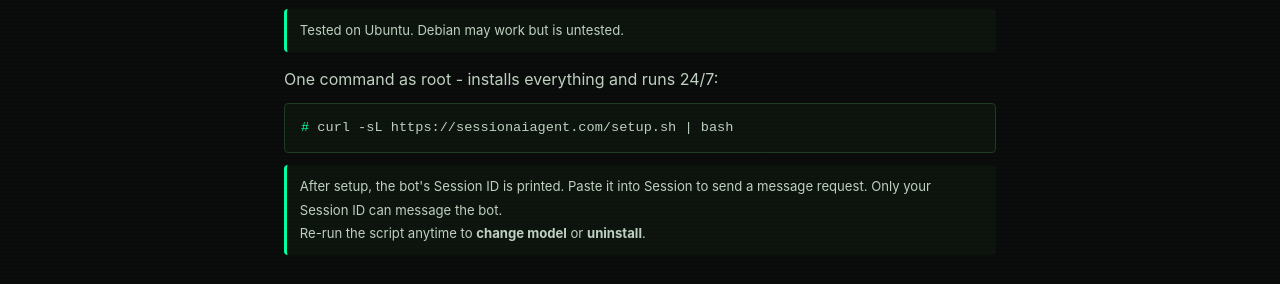
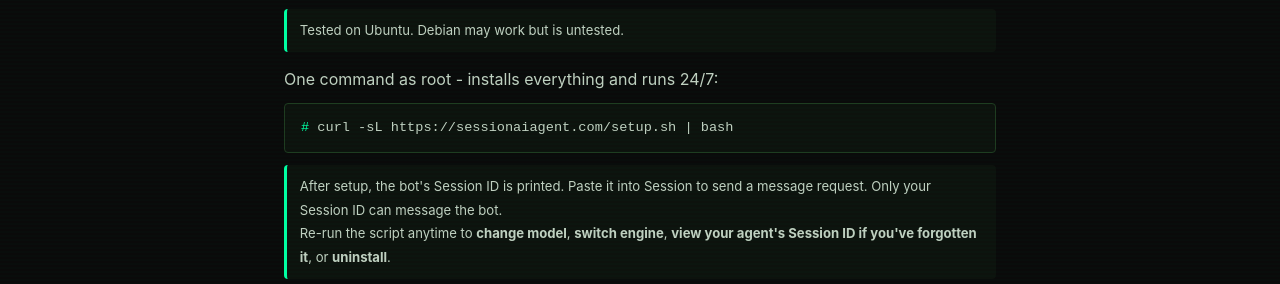
Before and after one commit to websplaining/sessionaiagent, a plain HTML site: page site/index.html in a window 1280 px wide. Shown: the part 377-661 px from the top of the page. Drawn offline with Linux system fonts and the light colour scheme.

Commit message:
Add switch engine / view Session ID to re-run note (12 locales)

```diff
--- a/site/index.html
+++ b/site/index.html
@@ -207,7 +207,7 @@
 <div class="code"><pre><span class="p">#</span> curl -sL https://sessionaiagent.com/setup.sh | bash</pre></div>
 
 <div class="note"><span data-i18n="note_rerun1">After setup, the bot's Session ID is printed. Paste it into Session to send a message request. Only your Session ID can message the bot.</span><br>
-  <span data-i18n="note_rerun2">Re-run the script anytime to</span> <strong data-i18n="change_model">change model</strong> <span data-i18n="or">or</span> <strong data-i18n="uninstall">uninstall</strong>.
+  <span data-i18n="note_rerun2">Re-run the script anytime to</span> <strong data-i18n="change_model">change model</strong>, <strong data-i18n="switch_engine">switch engine</strong>, <strong data-i18n="view_session_id">view your agent's Session ID if you've forgotten it</strong>, <span data-i18n="or">or</span> <strong data-i18n="uninstall">uninstall</strong>.
 </div>
 
 <h2 id="opencode"><a href="https://opencode.ai/go?ref=9Q6GKAZPK6"><img src="/opencode%20logo.png" alt="" class="h2-logo"></a> OpenCode <a href="https://opencode.ai/go?ref=9Q6GKAZPK6"><img src="/go%20logo.png" alt="Go" class="h2-logo"></a></h2>
@@ -255,7 +255,7 @@
     note_tested:'Tested on Ubuntu. Debian may work but is untested.',
     p_oneliner:'One command as root - installs everything and runs 24/7:',
     note_rerun1:'After setup, the bot\'s Session ID is printed. Paste it into Session to send a message request. Only your Session ID can message the bot.',
-    note_rerun2:'Re-run the script anytime to', change_model:'change model', uninstall:'uninstall', or:'or',
+    note_rerun2:'Re-run the script anytime to', change_model:'change model', switch_engine:'switch engine', view_session_id:"view your agent's Session ID if you've forgotten it", uninstall:'uninstall', or:'or',
     p_go1:'Session AI Agent runs on', p_go2:'a subscription for coding models including DeepSeek, GLM, Kimi, Qwen, and more.', use_link:'Use this link', p_go3:'at $10/month', p_go4:'(and via this link you get $5 in usage credit when you subscribe).',
     p_models:'The script fetches available models live during setup. You pick by number. Default: <code>opencode-go/deepseek-v4-flash</code>.',
     p_engines:'Choose between two AI engines during setup:',
@@ -273,7 +273,7 @@
     note_tested:'Протестировано на Ubuntu. Debian может работать, но не тестировался.',
     p_oneliner:'Одна команда от root - устанавливает всё и работает 24/7:',
     note_rerun1:'После установки отобразится Session ID бота. Вставьте его в Session. Только ваш Session ID может отправлять сообщения боту.',
-    note_rerun2:'Запустите скрипт снова чтобы', change_model:'сменить модель', uninstall:'удалить', or:'или',
+    note_rerun2:'Запустите скрипт снова чтобы', change_model:'сменить модель', switch_engine:'переключить движок', view_session_id:'увидеть Session ID агента, если забыли его', uninstall:'удалить', or:'или',
     p_go1:'Session AI Agent работает на', p_go2:'подписке с моделями DeepSeek, GLM, Kimi, Qwen и др.', use_link:'Используйте ссылку', p_go3:'по $10/мес', p_go4:'(а по этой ссылке вы получите $5 в виде кредита на использование при подписке).',
     p_models:'Скрипт загружает доступные модели во время установки. Выбор по номеру. По умолчанию: <code>opencode-go/deepseek-v4-flash</code>.',
     p_engines:'Выберите один из двух AI движков при установке:',
@@ -290,7 +290,7 @@
     note_tested:'Probado en Ubuntu. Debian puede funcionar pero no está probado.',
     p_oneliner:'Un comando como root - instala todo y funciona 24/7:',
     note_rerun1:'Tras la instalación, se muestra el Session ID del bot. Pégalo en Session. Solo tu Session ID puede enviar mensajes al bot.',
-    note_rerun2:'Vuelve a ejecutar el script para', change_model:'cambiar modelo', uninstall:'desinstalar', or:'o',
+    note_rerun2:'Vuelve a ejecutar el script para', change_model:'cambiar modelo', switch_engine:'cambiar de motor', view_session_id:'ver el Session ID de tu agente si lo olvidaste', uninstall:'desinstalar', or:'o',
     p_go1:'Session AI Agent funciona con', p_go2:'una suscripción con modelos DeepSeek, GLM, Kimi, Qwen y más.', use_link:'Usa este enlace', p_go3:'a $10/mes', p_go4:'(y a través de este enlace obtienes $5 en crédito de uso al suscribirte).',
     p_models:'El script obtiene los modelos disponibles durante la instalación. Eliges por número. Por defecto: <code>opencode-go/deepseek-v4-flash</code>.',
     p_engines:'Elige entre dos motores IA durante la instalación:',
@@ -307,7 +307,7 @@
     note_tested:'تم الاختبار على Ubuntu. قد يعمل Debian لكن لم يتم اختباره.',
     p_oneliner:'أمر واحد كـ root - يثبت كل شيء ويعمل 24/7:',
     note_rerun1:'بعد التثبيت، سيظهر Session ID للبوت. الصقه في Session. فقط Session ID الخاص بك يمكنه مراسلة البوت.',
-    note_rerun2:'أعد تشغيل السكريبت لـ', change_model:'تغيير النموذج', uninstall:'إلغاء التثبيت', or:'أو',
+    note_rerun2:'أعد تشغيل السكريبت لـ', change_model:'تغيير النموذج', switch_engine:'تبديل المحرك', view_session_id:'عرض Session ID وكيلك إذا نسيته', uninstall:'إلغاء التثبيت', or:'أو',
     p_go1:'يعمل Session AI Agent على', p_go2:'اشتراك مع نماذج DeepSeek, GLM, Kimi, Qwen وغيرها.', use_link:'استخدم هذا الرابط',     p_go3:'بسعر $10/شهر', p_go4:'(وباستخدام هذا الرابط ستحصل على $5 رصيد استخدام عند الاشتراك).',
     p_models:'يجلب السكريبت النماذج المتاحة أثناء التثبيت. تختار بالرقم. الافتراضي: <code>opencode-go/deepseek-v4-flash</code>.',
     p_engines:'اختر بين محركي ذكاء اصطناعي أثناء التثبيت:',
@@ -324,7 +324,7 @@
     note_tested:'已在 Ubuntu 测试。Debian 可能可用但未经测试。',
     p_oneliner:'一条命令以 root 运行 - 安装所有并 24/7 运行：',
     note_rerun1:'安装后，会显示机器人的 Session ID。在 Session 中粘贴即可发消息。只有你的 Session ID 可以发消息给机器人。',
-    note_rerun2:'重新运行脚本以', change_model:'更换模型', uninstall:'卸载', or:'或',
+    note_rerun2:'重新运行脚本以', change_model:'更换模型', switch_engine:'切换引擎', view_session_id:'查看代理的 Session ID（如果忘了）', uninstall:'卸载', or:'或',
     p_go1:'Session AI 代理运行于', p_go2:'订阅服务，包含 DeepSeek、GLM、Kimi、Qwen 等模型。', use_link:'使用此链接',     p_go3:'每月 $10', p_go4:'（通过此链接订阅可获得 $5 使用额度）。',
     p_models:'脚本在安装时获取可用模型。按编号选择。默认：<code>opencode-go/deepseek-v4-flash</code>。',
     p_engines:'安装时选择两个 AI 引擎之一：',
@@ -341,7 +341,7 @@
     note_tested:'Ubuntuでテスト済み。Debianは動作する可能性がありますが未テストです。',
     p_oneliner:'rootで1つのコマンド - すべてインストールして24/7稼働：',
     note_rerun1:'セットアップ後、ボットのSession IDが表示されます。Sessionに貼り付けてメッセージを送信。あなたのSession IDのみがボットにメッセージできます。',
-    note_rerun2:'スクリプトを再実行して', change_model:'モデル変更', uninstall:'アンインストール', or:'または',
+    note_rerun2:'スクリプトを再実行して', change_model:'モデル変更', switch_engine:'エンジンの切り替え', view_session_id:'エージェントのSession IDを確認（忘れた場合）', uninstall:'アンインストール', or:'または',
     p_go1:'Session AI エージェントは', p_go2:'DeepSeek、GLM、Kimi、Qwenなどのモデルを含むサブスクリプションで動作します。', use_link:'このリンクを使用',     p_go3:'月額 $10', p_go4:'（このリンクから登録すると $5 の利用クレジットがもらえます）。',
     p_models:'スクリプトはセットアップ時に利用可能なモデルを取得します。番号で選択。デフォルト：<code>opencode-go/deepseek-v4-flash</code>。',
     p_engines:'セットアップ時に2つのAIエンジンから選択：',
@@ -358,7 +358,7 @@
     note_tested:'Ubuntu पर परीक्षण किया गया। Debian काम कर सकता है लेकिन परीक्षण नहीं किया गया।',
     p_oneliner:'root के रूप में एक कमांड - सब कुछ इंस्टॉल करता है और 24/7 चलता है:',
     note_rerun1:'सेटअप के बाद, बॉट का Session ID दिखाया जाएगा। इसे Session में पेस्ट करें। केवल आपका Session ID बॉट को मैसेज कर सकता है।',
-    note_rerun2:'स्क्रिप्ट फिर से चलाएं', change_model:'मॉडल बदलें', uninstall:'अनइंस्टॉल करें', or:'या',
+    note_rerun2:'स्क्रिप्ट फिर से चलाएं', change_model:'मॉडल बदलें', switch_engine:'इंजन बदलें', view_session_id:'अपने एजेंट का Session ID देखें (अगर भूल गए हों)', uninstall:'अनइंस्टॉल करें', or:'या',
     p_go1:'Session AI Agent', p_go2:'सब्सक्रिप्शन पर चलता है जिसमें DeepSeek, GLM, Kimi, Qwen और अन्य मॉडल शामिल हैं।', use_link:'यह लिंक उपयोग करें',     p_go3:'$10/माह पर', p_go4:'(और इस लिंक से सदस्यता लेने पर आपको $5 उपयोग क्रेडिट मिलेगा)।',
     p_models:'स्क्रिप्ट सेटअप के दौरान उपलब्ध मॉडल लाती है। नंबर से चुनें। डिफ़ॉल्ट: <code>opencode-go/deepseek-v4-flash</code>।',
     p_engines:'सेटअप के दौरान दो AI इंजन में से चुनें:',
@@ -375,7 +375,7 @@
     note_tested:'Testado no Ubuntu. Debian pode funcionar mas não foi testado.',
     p_oneliner:'Um comando como root - instala tudo e funciona 24/7:',
     note_rerun1:'Após a instalação, o Session ID do bot é exibido. Cole no Session para enviar uma mensagem. Apenas seu Session ID pode enviar mensagens ao bot.',
-    note_rerun2:'Execute o script novamente para', change_model:'trocar modelo', uninstall:'desinstalar', or:'ou',
+    note_rerun2:'Execute o script novamente para', change_model:'trocar modelo', switch_engine:'trocar de motor', view_session_id:'ver o Session ID do seu agente se esquecer', uninstall:'desinstalar', or:'ou',
     p_go1:'Session AI Agent roda no', p_go2:'uma assinatura com modelos DeepSeek, GLM, Kimi, Qwen e mais.', use_link:'Use este link',     p_go3:'a $10/mês', p_go4:'(e através deste link você ganha $5 em crédito de uso ao assinar).',
     p_models:'O script busca modelos disponíveis durante a instalação. Escolha por número. Padrão: <code>opencode-go/deepseek-v4-flash</code>.',
     p_engines:'Escolha entre dois motores de IA durante a instalação:',
@@ -392,7 +392,7 @@
     note_tested:'Testé sur Ubuntu. Debian peut fonctionner mais n\'a pas été testé.',
     p_oneliner:'Une commande en root - installe tout et fonctionne 24/7 :',
     note_rerun1:'Après l\'installation, le Session ID du bot s\'affiche. Collez-le dans Session pour envoyer un message. Seul votre Session ID peut envoyer des messages au bot.',
-    note_rerun2:'Relancez le script pour', change_model:'changer de modèle', uninstall:'désinstaller', or:'ou',
+    note_rerun2:'Relancez le script pour', change_model:'changer de modèle', switch_engine:'changer de moteur', view_session_id:"voir le Session ID de votre agent si vous l'avez oublié", uninstall:'désinstaller', or:'ou',
     p_go1:'Session AI Agent fonctionne avec', p_go2:'un abonnement incluant DeepSeek, GLM, Kimi, Qwen et plus.', use_link:'Utilisez ce lien',     p_go3:'à 10$/mois', p_go4:"(et via ce lien, vous obtenez 5 \$ de crédit d'utilisation en vous abonnant).",
     p_models:'Le script récupère les modèles disponibles lors de l\'installation. Choisissez par numéro. Défaut : <code>opencode-go/deepseek-v4-flash</code>.',
     p_engines:'Choisissez entre deux moteurs IA lors de l\'installation :',
@@ -409,7 +409,7 @@
     note_tested:'Getest op Ubuntu. Debian werkt mogelijk maar is niet getest.',
     p_oneliner:'Eén commando als root - installeert alles en draait 24/7:',
     note_rerun1:'Na installatie wordt het Session ID van de bot getoond. Plak het in Session om een bericht te sturen. Alleen jouw Session ID kan berichten sturen naar de bot.',
-    note_rerun2:'Voer het script opnieuw uit om', change_model:'model te wijzigen', uninstall:'verwijderen', or:'of',
+    note_rerun2:'Voer het script opnieuw uit om', change_model:'model te wijzigen', switch_engine:'engine wisselen', view_session_id:'je Session ID van de agent bekijken als je het bent vergeten', uninstall:'verwijderen', or:'of',
     p_go1:'Session AI Agent draait op', p_go2:'een abonnement met modellen zoals DeepSeek, GLM, Kimi, Qwen en meer.', use_link:'Gebruik deze link', p_go3:'voor $10/maand', p_go4:'(en via deze link krijg je $5 gebruikskrediet bij het abonneren).',
     p_models:'Het script haalt beschikbare modellen op tijdens installatie. Kies op nummer. Standaard: <code>opencode-go/deepseek-v4-flash</code>.',
     p_engines:'Kies tussen twee AI-engines tijdens installatie:',
@@ -426,7 +426,7 @@
     note_tested:'Ubuntu에서 테스트됨. Debian은 작동 가능하나 테스트되지 않음.',
     p_oneliner:'root로 한 줄 명령 - 모두 설치하고 24/7 실행:',
     note_rerun1:'설치 후 봇의 Session ID가 표시됩니다. Session에 붙여넣어 메시지를 보내세요. 본인 Session ID만 봇에 메시지를 보낼 수 있습니다.',
-    note_rerun2:'스크립트를 다시 실행하여', change_model:'모델 변경', uninstall:'제거', or:'또는',
+    note_rerun2:'스크립트를 다시 실행하여', change_model:'모델 변경', switch_engine:'엔진 변경', view_session_id:'에이전트의 Session ID 보기 (잊은 경우)', uninstall:'제거', or:'또는',
     p_go1:'Session AI 에이전트는', p_go2:'DeepSeek, GLM, Kimi, Qwen 등의 모델을 포함한 구독으로 작동합니다.', use_link:'이 링크 사용', p_go3:'월 $10', p_go4:'(이 링크로 구독하면 $5 사용 크레딧을 받을 수 있습니다).',
     p_models:'설치 중 사용 가능한 모델을 가져옵니다. 번호로 선택. 기본값: <code>opencode-go/deepseek-v4-flash</code>.',
     p_engines:'설치 중 두 AI 엔진 중 선택:',
@@ -443,7 +443,7 @@
     note_tested:'روی اوبونتو تست شده. Debian ممکن است کار کند اما تست نشده است.',
     p_oneliner:'یک دستور به عنوان root - همه چیز را نصب می‌کند و ۲۴/۷ اجرا می‌شود:',
     note_rerun1:'پس از نصب، Session ID ربات نمایش داده می‌شود. آن را در Session پیست کنید. فقط Session ID شما می‌تواند به ربات پیام دهد.',
-    note_rerun2:'اسکریپت را دوباره اجرا کنید برای', change_model:'تغییر مدل', uninstall:'حذف', or:'یا',
+    note_rerun2:'اسکریپت را دوباره اجرا کنید برای', change_model:'تغییر مدل', switch_engine:'تغییر موتور', view_session_id:'مشاهده Session ID عامل خود در صورت فراموشی', uninstall:'حذف', or:'یا',
     p_go1:'Session AI Agent روی', p_go2:'یک اشتراک شامل مدل‌های DeepSeek، GLM، Kimi، Qwen و بیشتر اجرا می‌شود.', use_link:'از این لینک استفاده کنید', p_go3:'با اشتراک ماهانه $10', p_go4:'(و با استفاده از این لینک پس از اشتراک، $5 اعتبار استفاده دریافت میکنید).',
     p_models:'اسکریپت مدل‌های موجود را هنگام نصب دریافت می‌کند. با شماره انتخاب کنید. پیش‌فرض: <code>opencode-go/deepseek-v4-flash</code>.',
     p_engines:'هنگام نصب بین دو موتور هوش مصنوعی انتخاب کنید:',
```
